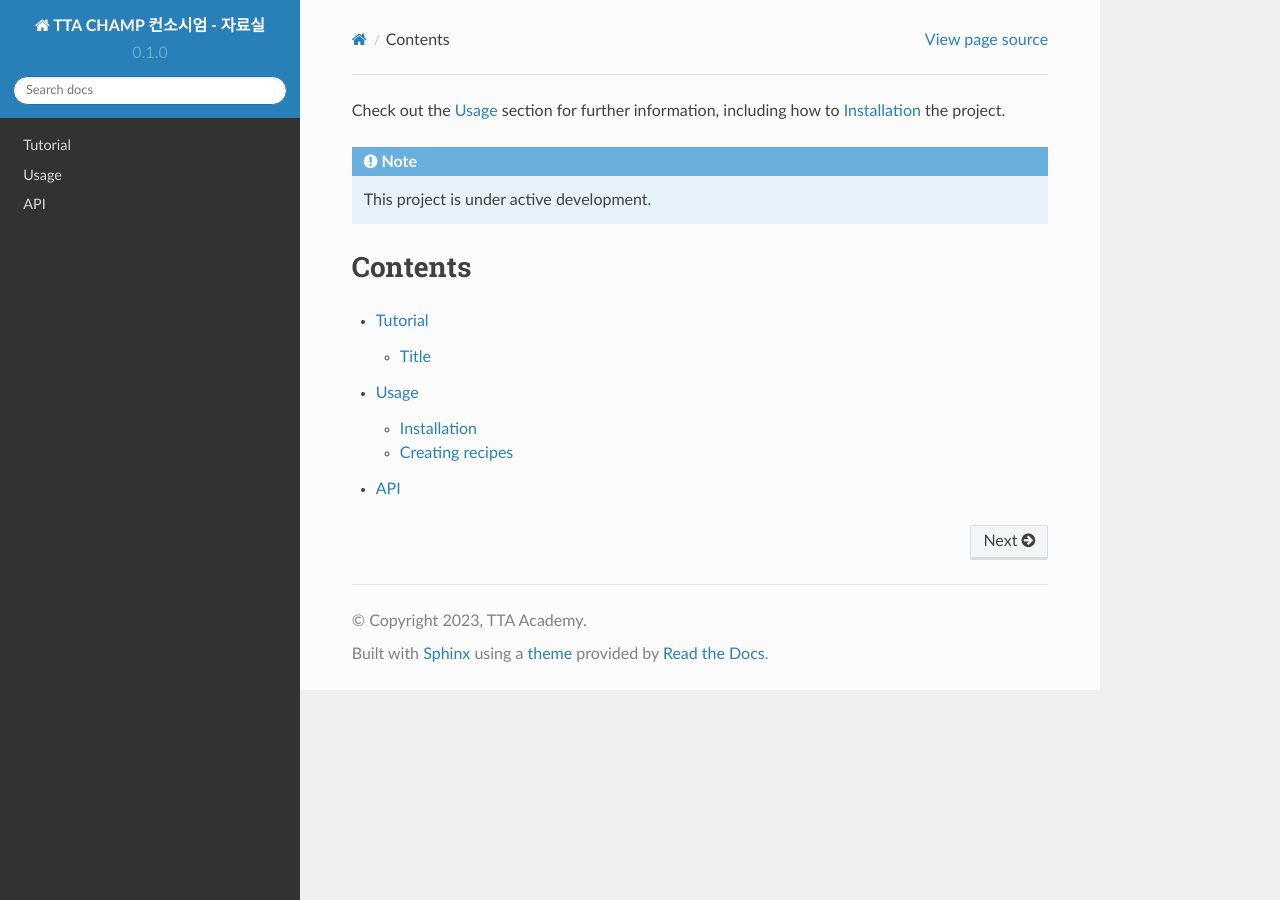
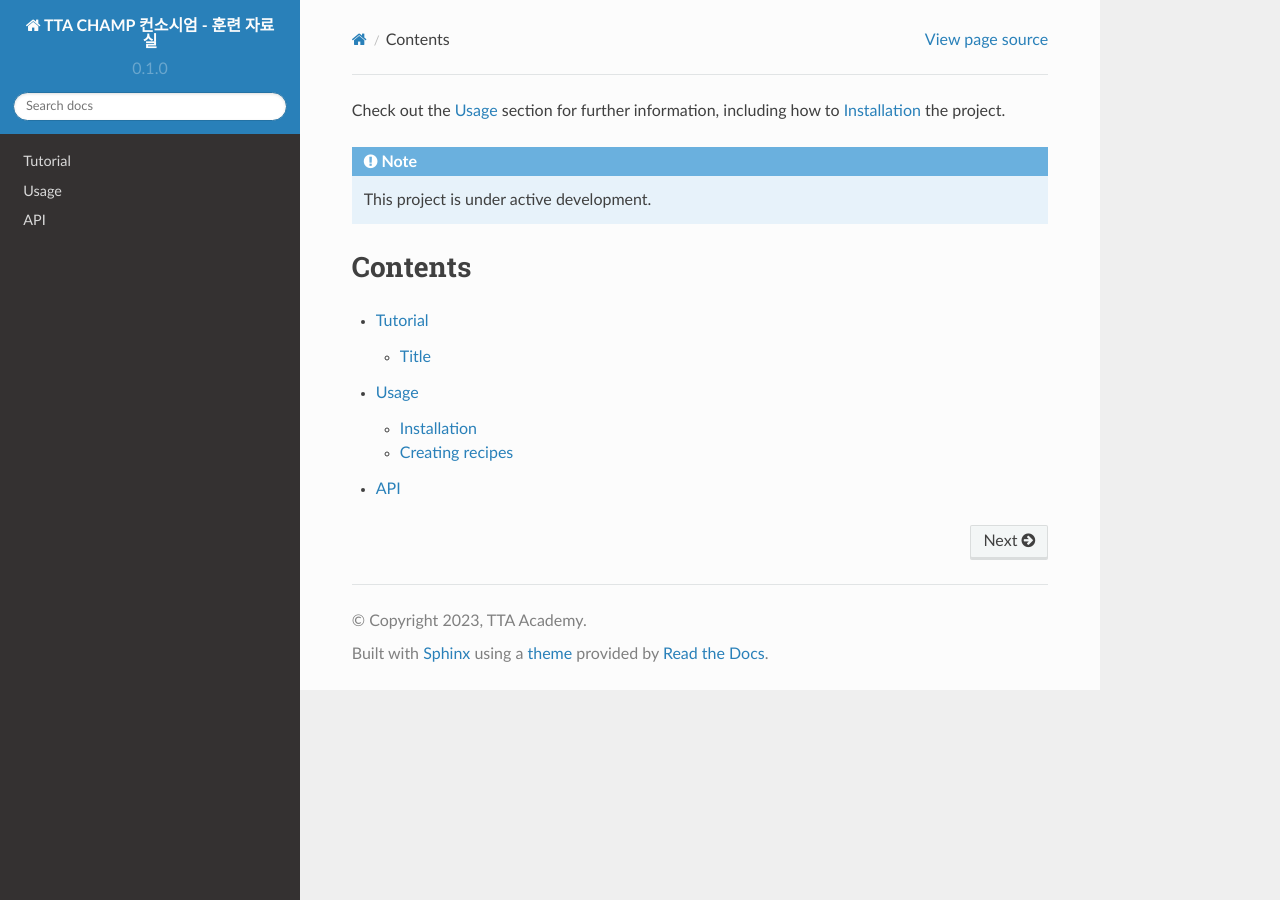
Before and after one commit to edumoon92/champ.tta.or.kr, a Sphinx documentation site: the page built from docs/source/index.rst, in a window 1280 px wide. Built offline with Sphinx 7.4.7 and the Read the Docs theme 2.0.0, drawn with Linux system fonts in a browser that asks for light colours.

Commit message:
Update conf.py

```diff
--- a/docs/source/conf.py
+++ b/docs/source/conf.py
@@ -2,7 +2,7 @@
 
 # -- Project information
 
-project = 'TTA CHAMP 컨소시엄 - 자료실'
+project = 'TTA CHAMP 컨소시엄 - 훈련 자료실'
 copyright = '2023, TTA Academy'
 author = 'Henry.Moon'
 
```
